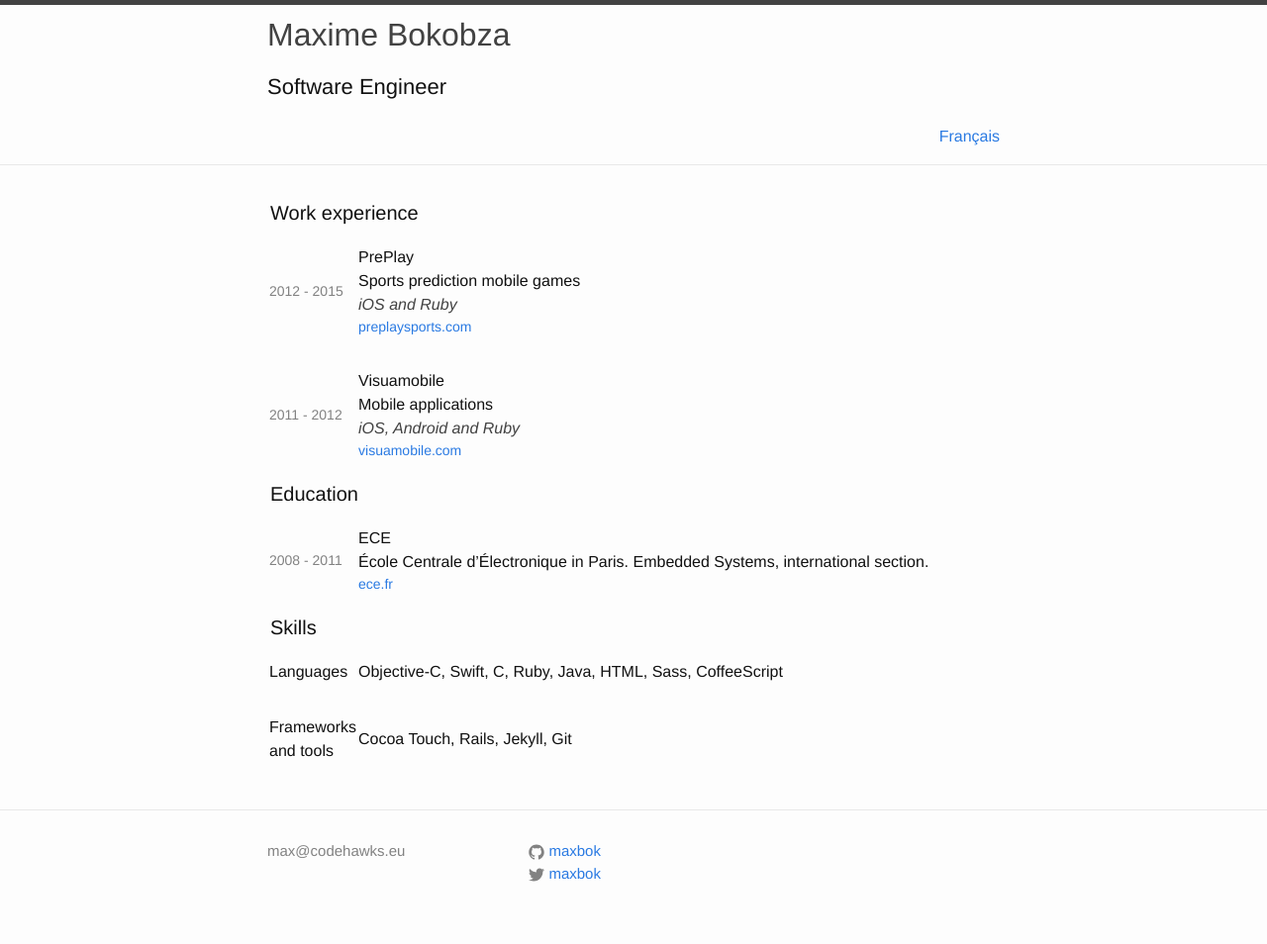
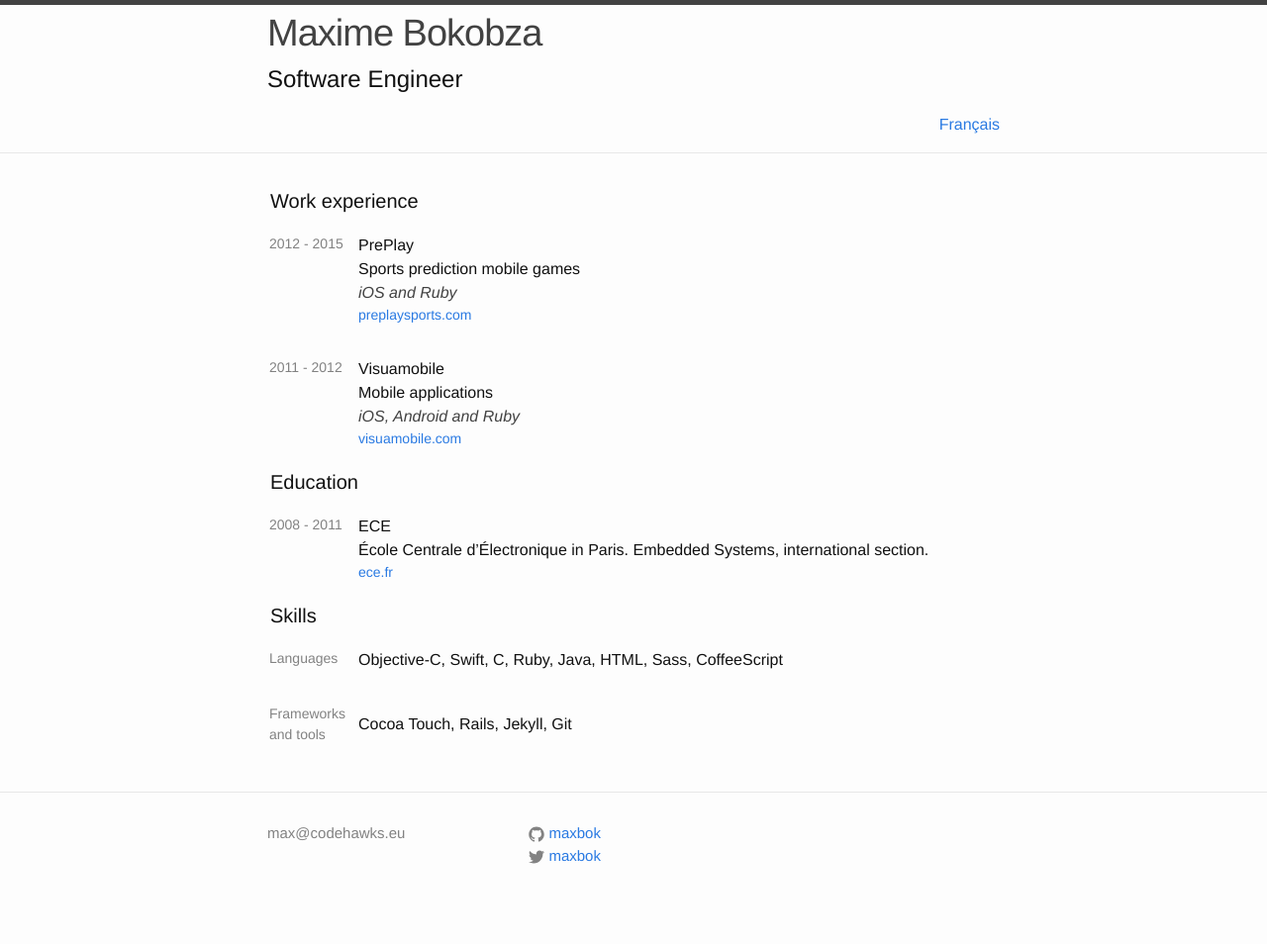
Before and after one commit to maxbok/me, a Jekyll site: the page built from _posts/en/0000-01-01-index.html, in a window 1280 px wide. Shown: the whole page at 99% size. Built offline with Jekyll 4.4.1, drawn with Linux system fonts in a browser that asks for light colours.

Commit message:
Tweak css

```diff
--- a/_sass/_exp.scss
+++ b/_sass/_exp.scss
@@ -1,4 +1,5 @@
-.exp-date {
+.exp-date, .skills-title {
+    vertical-align: top;
     font-size: $small-font-size;
     color: $grey-color;
     width: 88px;
@@ -7,7 +8,7 @@
 .exp-title {
 }
 
-.exp-content {
+.exp-content, .skills-content {
 }
 
 .exp-description {
--- a/_sass/_layout.scss
+++ b/_sass/_layout.scss
@@ -12,11 +12,11 @@
 
 .site-title, .site-subtitle {
     float: left;
-    margin: 6px 0;
 }
 
 .site-title {
-    font-size: 32px;
+    font-size: 38px;
+    letter-spacing: -1px;
 
     &,
     &:visited {
@@ -25,7 +25,7 @@
 }
 
 .site-subtitle {
-    font-size: 22px;
+    font-size: 24px;
 }
 
 .site-lang {
```
